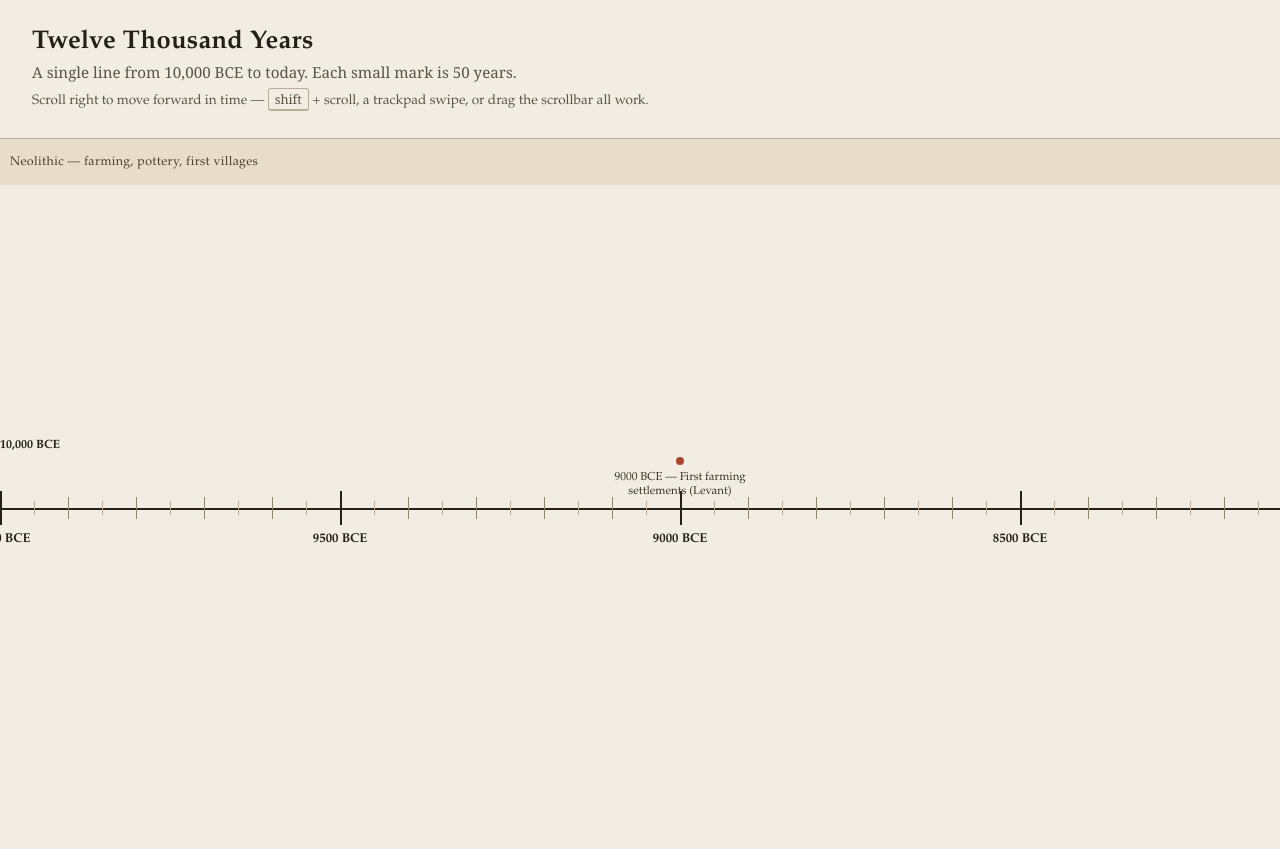
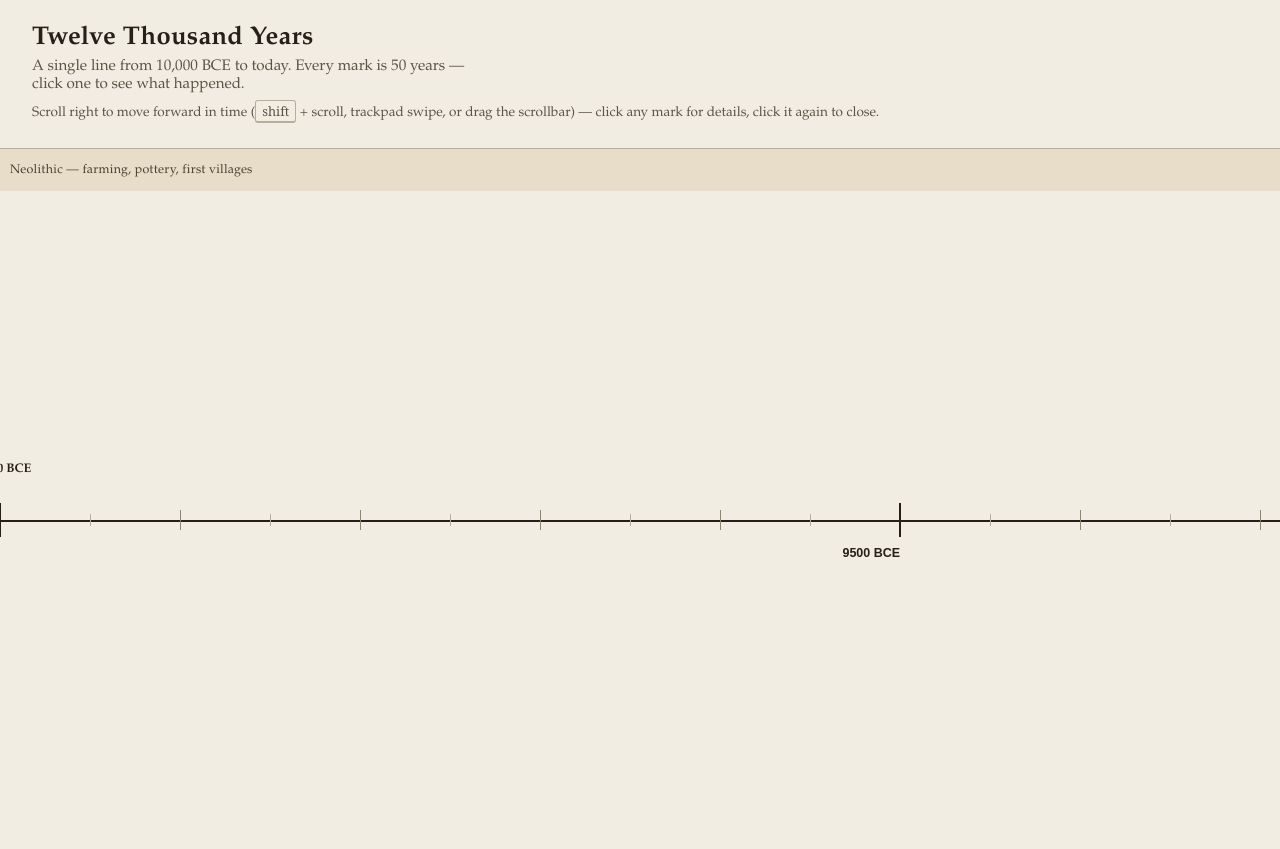
Before and after one commit to KrishnaTejaPeddi/timeline, a plain HTML site: page index.html in a window 1280 px wide. Drawn offline with Linux system fonts and the light colour scheme.

Commit message:
Update index.html

```diff
--- a/index.html
+++ b/index.html
@@ -13,6 +13,7 @@
     --accent: #a8442f;
     --band-a: #e7ddc8;
     --band-b: #ddd0b3;
+    --popup-bg: #fffdf7;
   }
   *{ box-sizing: border-box; }
   html, body{
@@ -24,7 +25,7 @@
     height:100%;
   }
   header{
-    padding: 28px 32px 14px;
+    padding: 24px 32px 12px;
     border-bottom: 1px solid var(--rule);
   }
   h1{
@@ -37,7 +38,6 @@
     margin:0;
     font-size: 0.95rem;
     color: #5b5344;
-    font-family: Georgia, serif;
     max-width: 60ch;
   }
   .hint{
@@ -59,7 +59,7 @@
     overflow-y: hidden;
     -webkit-overflow-scrolling: touch;
     width: 100%;
-    height: calc(100vh - 108px);
+    height: calc(100vh - 100px);
     position: relative;
   }
 
@@ -72,7 +72,7 @@
 
   .eras{
     position: relative;
-    height: 46px;
+    height: 42px;
     flex: 0 0 auto;
     display: flex;
   }
@@ -82,12 +82,10 @@
     align-items:center;
     padding-left: 10px;
     font-size: 0.78rem;
-    letter-spacing: 0.03em;
+    letter-spacing: 0.02em;
     color: #4a4030;
     white-space: nowrap;
     border-right: 1px solid var(--rule);
-    position: sticky;
-    left: 0;
   }
   .era span{
     position: sticky;
@@ -106,6 +104,33 @@
     right: 0;
     height: 2px;
     background: var(--line);
+    pointer-events: none;
+  }
+
+  /* the clickable hit-area for one 50-year increment */
+  .increment{
+    position: absolute;
+    top: 0;
+    bottom: 0;
+    transform: translateX(-50%);
+    display: flex;
+    align-items: center;
+    justify-content: center;
+    cursor: pointer;
+    background: transparent;
+    border: none;
+    padding: 0;
+  }
+  .increment:hover .tick{
+    background: var(--accent);
+  }
+  .increment:focus-visible{
+    outline: 2px solid var(--accent);
+    outline-offset: -2px;
+  }
+  .increment.active .tick{
+    background: var(--accent);
+    width: 2px;
   }
 
   .tick{
@@ -113,80 +138,95 @@
     top: 50%;
     width: 1px;
     background: var(--rule);
+    pointer-events: none;
   }
-  .tick.minor{ height: 14px; margin-top: -7px; }
-  .tick.mid{ height: 22px; margin-top: -11px; background: #8f846d; }
+  .tick.minor{ height: 12px; margin-top: -6px; }
+  .tick.mid{ height: 20px; margin-top: -10px; background: #8f846d; }
   .tick.major{ height: 34px; margin-top: -17px; background: var(--ink); width: 1.5px; }
+
+  .info-dot{
+    position: absolute;
+    top: 50%;
+    margin-top: 20px;
+    width: 6px;
+    height: 6px;
+    border-radius: 50%;
+    background: var(--accent);
+    pointer-events: none;
+  }
 
   .label{
     position: absolute;
     top: 50%;
-    margin-top: 22px;
+    margin-top: 26px;
     transform: translateX(-50%);
-    font-size: 0.72rem;
-    color: #5b5344;
-    white-space: nowrap;
-  }
-  .label.major{
+    font-size: 0.78rem;
     font-weight: 700;
     color: var(--ink);
-    font-size: 0.8rem;
-    margin-top: 24px;
+    white-space: nowrap;
+    pointer-events: none;
   }
 
-  .event{
+  .start-flag, .now-flag-label{
     position: absolute;
-    bottom: 50%;
-    margin-bottom: 8px;
+    top: 50%;
+    margin-top: -58px;
     transform: translateX(-50%);
-    text-align: center;
-    max-width: 140px;
-  }
-  .event .dot{
-    width: 8px;
-    height: 8px;
-    border-radius: 50%;
-    background: var(--accent);
-    margin: 0 auto 6px;
-  }
-  .event .txt{
-    font-size: 0.72rem;
-    line-height: 1.25;
-    color: #3d3527;
+    font-size: 0.78rem;
+    font-weight: 700;
+    white-space: nowrap;
+    pointer-events: none;
   }
 
-  .now-flag{
-    position: absolute;
-    bottom: 50%;
-    margin-bottom: 8px;
-    right: 0;
-    transform: translateX(50%);
-    text-align: center;
-  }
-  .now-flag .dot{
-    width: 10px;
-    height: 10px;
-    border-radius: 50%;
-    background: var(--ink);
-    margin: 0 auto 6px;
-  }
-  .now-flag .txt{
-    font-size: 0.75rem;
-    font-weight: 700;
-  }
-
-  .start-flag{
+  .popup{
     position: absolute;
     top: 50%;
-    left: 0;
-    margin-top: -70px;
-    text-align: center;
-    transform: translateX(0);
+    margin-top: -22px;
+    transform: translate(-50%, -100%);
+    background: var(--popup-bg);
+    border: 1.5px solid var(--ink);
+    border-radius: 4px;
+    padding: 10px 12px;
+    min-width: 160px;
+    max-width: 240px;
+    box-shadow: 3px 3px 0 rgba(38,32,25,0.15);
+    z-index: 20;
+    font-size: 0.82rem;
+    line-height: 1.35;
   }
-  .start-flag .txt{
-    font-size: 0.75rem;
+  .popup .popup-year{
     font-weight: 700;
-    white-space: nowrap;
+    margin-bottom: 4px;
+    display: block;
+  }
+  .popup .popup-empty{
+    color: #7a7160;
+    font-style: italic;
+  }
+  .popup::after{
+    content: "";
+    position: absolute;
+    bottom: -8px;
+    left: 50%;
+    transform: translateX(-50%);
+    width: 0;
+    height: 0;
+    border-left: 7px solid transparent;
+    border-right: 7px solid transparent;
+    border-top: 8px solid var(--ink);
+  }
+  .popup::before{
+    content: "";
+    position: absolute;
+    bottom: -5.5px;
+    left: 50%;
+    transform: translateX(-50%);
+    width: 0;
+    height: 0;
+    border-left: 6px solid transparent;
+    border-right: 6px solid transparent;
+    border-top: 7px solid var(--popup-bg);
+    z-index: 1;
   }
 </style>
 </head>
@@ -194,8 +234,8 @@
 
 <header>
   <h1>Twelve Thousand Years</h1>
-  <p class="sub">A single line from 10,000 BCE to today. Each small mark is 50 years.</p>
-  <p class="hint">Scroll right to move forward in time — <kbd>shift</kbd> + scroll, a trackpad swipe, or drag the scrollbar all work.</p>
+  <p class="sub">A single line from 10,000 BCE to today. Every mark is 50 years — click one to see what happened.</p>
+  <p class="hint">Scroll right to move forward in time (<kbd>shift</kbd> + scroll, trackpad swipe, or drag the scrollbar) — click any mark for details, click it again to close.</p>
 </header>
 
 <div id="scroller">
@@ -211,10 +251,10 @@
   // ---- configuration ----
   const START_YEAR = -10000;   // 10000 BCE
   const CURRENT_YEAR = 2026;
-  const STEP = 50;             // years per minor tick
-  const PX_PER_STEP = 34;      // pixel spacing between minor ticks
-  const MAJOR_EVERY = 10;      // every 10th tick (500 yrs) is a major tick+label
-  const MID_EVERY = 2;         // every 2nd tick (100 yrs) is a mid tick
+  const STEP = 50;             // years per increment
+  const PX_PER_STEP = 90;      // spread out: pixels between increments
+  const MAJOR_EVERY = 10;      // every 10th increment (500 yrs) gets a permanent label
+  const MID_EVERY = 2;         // every 2nd increment (100 yrs) gets a mid-size tick
 
   const eras = [
     { start: -10000, end: -3300, name: "Neolithic — farming, pottery, first villages" },
@@ -227,50 +267,62 @@
     { start: 1945,   end: 2026,  name: "Contemporary Era" },
   ];
 
+  // real-world events; each will snap to its nearest 50-year increment
   const events = [
-    { year: -9000,  text: "First farming settlements (Levant)" },
-    { year: -3500,  text: "Wheel & early writing (Sumer)" },
-    { year: -2560,  text: "Great Pyramid of Giza" },
-    { year: -1200,  text: "Bronze Age collapse" },
-    { year: -776,   text: "First recorded Olympic Games" },
-    { year: -221,   text: "Qin unifies China" },
-    { year: 0,      text: "Start of the Common Era" },
-    { year: 610,    text: "Rise of Islam" },
-    { year: 1088,   text: "First university (Bologna)" },
-    { year: 1347,   text: "Black Death reaches Europe" },
-    { year: 1492,   text: "Columbus reaches the Americas" },
-    { year: 1687,   text: "Newton's Principia" },
-    { year: 1776,   text: "US Declaration of Independence" },
-    { year: 1859,   text: "Darwin's Origin of Species" },
-    { year: 1945,   text: "End of World War II" },
-    { year: 1969,   text: "Moon landing" },
-    { year: 1991,   text: "World Wide Web goes public" },
-    { year: 2020,   text: "COVID-19 pandemic" },
+    { year: -9000,  text: "First farming settlements take root in the Levant." },
+    { year: -3500,  text: "The wheel and early writing appear in Sumer." },
+    { year: -2560,  text: "The Great Pyramid of Giza is completed." },
+    { year: -1200,  text: "Bronze Age collapse — major eastern Mediterranean powers fall within decades of each other." },
+    { year: -776,   text: "First recorded Olympic Games, held in Olympia." },
+    { year: -221,   text: "Qin Shi Huang unifies China under one empire." },
+    { year: 0,      text: "Conventional start of the Common Era." },
+    { year: 610,    text: "Traditional date for the founding of Islam." },
+    { year: 1088,   text: "The University of Bologna is founded, one of the first universities." },
+    { year: 1347,   text: "The Black Death reaches Europe." },
+    { year: 1492,   text: "Columbus's first voyage reaches the Americas." },
+    { year: 1687,   text: "Newton publishes the Principia Mathematica." },
+    { year: 1776,   text: "US Declaration of Independence." },
+    { year: 1859,   text: "Darwin publishes On the Origin of Species." },
+    { year: 1945,   text: "End of World War II." },
+    { year: 1969,   text: "Apollo 11 — first crewed Moon landing." },
+    { year: 1991,   text: "The World Wide Web becomes publicly available." },
+    { year: 2020,   text: "The COVID-19 pandemic spreads globally." },
   ];
 
   const totalSteps = Math.round((CURRENT_YEAR - START_YEAR) / STEP);
-  const totalWidth = totalSteps * PX_PER_STEP + 160;
+  const totalWidth = totalSteps * PX_PER_STEP + 200;
 
   function yearToLabel(y){
     if (y === 0) return "0";
     return Math.abs(y) + (y < 0 ? " BCE" : " CE");
   }
-  function yearToX(y){
-    return (y - START_YEAR) / STEP * PX_PER_STEP;
+  function stepToYear(i){
+    return START_YEAR + i * STEP;
+  }
+  function stepToX(i){
+    return i * PX_PER_STEP;
   }
 
-  // size the scrollable track
+  // group events onto their nearest increment index
+  const eventsByStep = {};
+  events.forEach(ev => {
+    const idx = Math.round((ev.year - START_YEAR) / STEP);
+    if (!eventsByStep[idx]) eventsByStep[idx] = [];
+    eventsByStep[idx].push(ev);
+  });
+
+  // ---- layout ----
   const track = document.getElementById('track');
   const spineWrap = document.getElementById('spineWrap');
   const erasRow = document.getElementById('eras');
   track.style.width = totalWidth + "px";
 
-  // ---- era bands ----
+  // era bands
   eras.forEach((e, i) => {
     const div = document.createElement('div');
     div.className = 'era';
-    const x0 = yearToX(e.start);
-    const x1 = yearToX(Math.min(e.end, CURRENT_YEAR));
+    const x0 = stepToX(Math.round((e.start - START_YEAR) / STEP));
+    const x1 = stepToX(Math.round((Math.min(e.end, CURRENT_YEAR) - START_YEAR) / STEP));
     div.style.width = (x1 - x0) + "px";
     div.style.background = i % 2 === 0 ? 'var(--band-a)' : 'var(--band-b)';
     const span = document.createElement('span');
@@ -279,52 +331,140 @@
     erasRow.appendChild(div);
   });
 
-  // ---- ticks + labels ----
   const frag = document.createDocumentFragment();
+
   for (let i = 0; i <= totalSteps; i++){
-    const year = START_YEAR + i * STEP;
-    const x = i * PX_PER_STEP;
+    const year = stepToYear(i);
+    const x = stepToX(i);
 
-    const tick = document.createElement('div');
+    const btn = document.createElement('button');
+    btn.className = 'increment';
+    btn.style.left = x + "px";
+    btn.style.width = PX_PER_STEP + "px";
+    btn.dataset.index = i;
+    btn.setAttribute('aria-label', yearToLabel(year));
+
     let kind = 'minor';
     if (i % MAJOR_EVERY === 0) kind = 'major';
     else if (i % MID_EVERY === 0) kind = 'mid';
+
+    const tick = document.createElement('div');
     tick.className = 'tick ' + kind;
-    tick.style.left = x + "px";
-    frag.appendChild(tick);
+    btn.appendChild(tick);
 
     if (kind === 'major'){
       const label = document.createElement('div');
-      label.className = 'label major';
-      label.style.left = x + "px";
+      label.className = 'label';
       label.textContent = yearToLabel(year);
-      frag.appendChild(label);
+      btn.appendChild(label);
     }
+
+    if (eventsByStep[i]){
+      const dot = document.createElement('div');
+      dot.className = 'info-dot';
+      btn.appendChild(dot);
+    }
+
+    frag.appendChild(btn);
   }
   spineWrap.appendChild(frag);
 
-  // ---- start flag ----
+  // start flag (permanent label at 10,000 BCE)
   const startFlag = document.createElement('div');
   startFlag.className = 'start-flag';
   startFlag.style.left = "0px";
-  startFlag.innerHTML = '<div class="txt">10,000 BCE</div>';
+  startFlag.textContent = "10,000 BCE";
   spineWrap.appendChild(startFlag);
 
-  // ---- event markers ----
-  events.forEach(ev => {
-    const div = document.createElement('div');
-    div.className = 'event';
-    div.style.left = yearToX(ev.year) + "px";
-    div.innerHTML = '<div class="dot"></div><div class="txt">' + yearToLabel(ev.year) + ' — ' + ev.text + '</div>';
-    spineWrap.appendChild(div);
+  // "today" as its own increment, appended at the true current-year position
+  const todayX = ((CURRENT_YEAR - START_YEAR) / STEP) * PX_PER_STEP;
+  const todayBtn = document.createElement('button');
+  todayBtn.className = 'increment';
+  todayBtn.style.left = todayX + "px";
+  todayBtn.style.width = PX_PER_STEP + "px";
+  todayBtn.dataset.index = "today";
+  todayBtn.setAttribute('aria-label', 'Today');
+  todayBtn.innerHTML = '<div class="tick major"></div><div class="info-dot"></div>';
+  const todayLabel = document.createElement('div');
+  todayLabel.className = 'now-flag-label';
+  todayLabel.style.left = todayX + "px";
+  todayLabel.style.transform = "translateX(-50%)";
+  todayLabel.textContent = "Today — " + CURRENT_YEAR;
+  spineWrap.appendChild(todayBtn);
+  spineWrap.appendChild(todayLabel);
+
+  // ---- click-to-toggle popups ----
+  let openPopup = null;
+  let openKey = null;
+
+  function closePopup(){
+    if (openPopup) openPopup.remove();
+    openPopup = null;
+    if (openKey !== null){
+      const prev = spineWrap.querySelector('.increment.active');
+      if (prev) prev.classList.remove('active');
+    }
+    openKey = null;
+  }
+
+  function openPopupFor(btn, key, x, year, infoList, isToday){
+    const popup = document.createElement('div');
+    popup.className = 'popup';
+    popup.style.left = x + "px";
+
+    const yearSpan = document.createElement('span');
+    yearSpan.className = 'popup-year';
+    yearSpan.textContent = isToday ? ("Today — " + CURRENT_YEAR) : yearToLabel(year);
+    popup.appendChild(yearSpan);
+
+    if (infoList && infoList.length){
+      infoList.forEach(ev => {
+        const p = document.createElement('div');
+        p.textContent = ev.text;
+        popup.appendChild(p);
+      });
+    } else {
+      const p = document.createElement('div');
+      p.className = 'popup-empty';
+      p.textContent = 'No information for this period.';
+      popup.appendChild(p);
+    }
+
+    spineWrap.appendChild(popup);
+    openPopup = popup;
+    openKey = key;
+    btn.classList.add('active');
+  }
+
+  spineWrap.addEventListener('click', (e) => {
+    const btn = e.target.closest('.increment');
+    if (!btn) return;
+
+    const key = btn.dataset.index;
+
+    if (openKey === key){
+      closePopup();
+      return;
+    }
+
+    closePopup();
+
+    const x = parseFloat(btn.style.left);
+    if (key === "today"){
+      openPopupFor(btn, key, x, CURRENT_YEAR, [{ text: "You are here." }], true);
+    } else {
+      const idx = parseInt(key, 10);
+      const year = stepToYear(idx);
+      openPopupFor(btn, key, x, year, eventsByStep[idx], false);
+    }
   });
 
-  // ---- now flag ----
-  const nowFlag = document.createElement('div');
-  nowFlag.className = 'now-flag';
-  nowFlag.style.left = yearToX(CURRENT_YEAR) + "px";
-  nowFlag.innerHTML = '<div class="dot"></div><div class="txt">Today — ' + CURRENT_YEAR + '</div>';
-  spineWrap.appendChild(nowFlag);
+  // close popup when clicking elsewhere (but not on an increment or the popup itself)
+  document.addEventListener('click', (e) => {
+    if (!e.target.closest('.increment') && !e.target.closest('.popup')){
+      closePopup();
+    }
+  });
 
   // allow vertical wheel scroll to move the horizontal track
   const scroller = document.getElementById('scroller');
```
